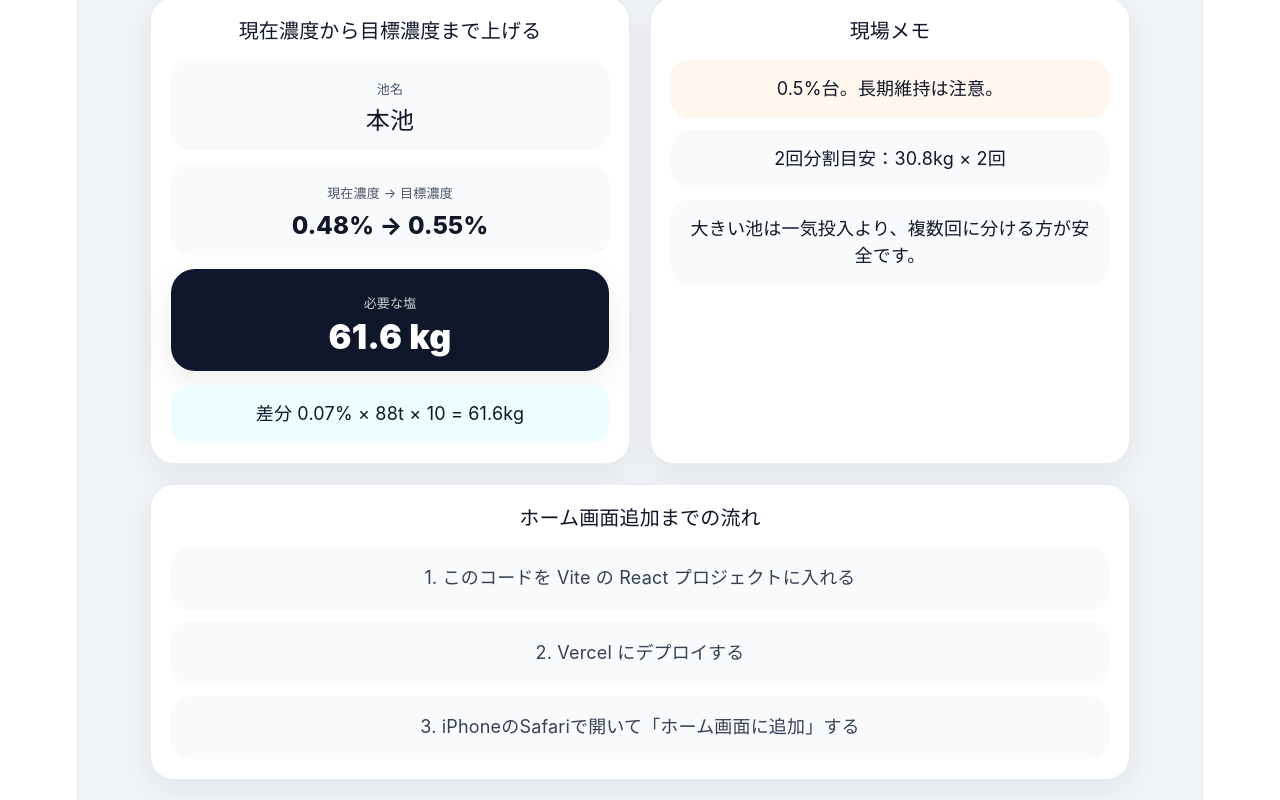
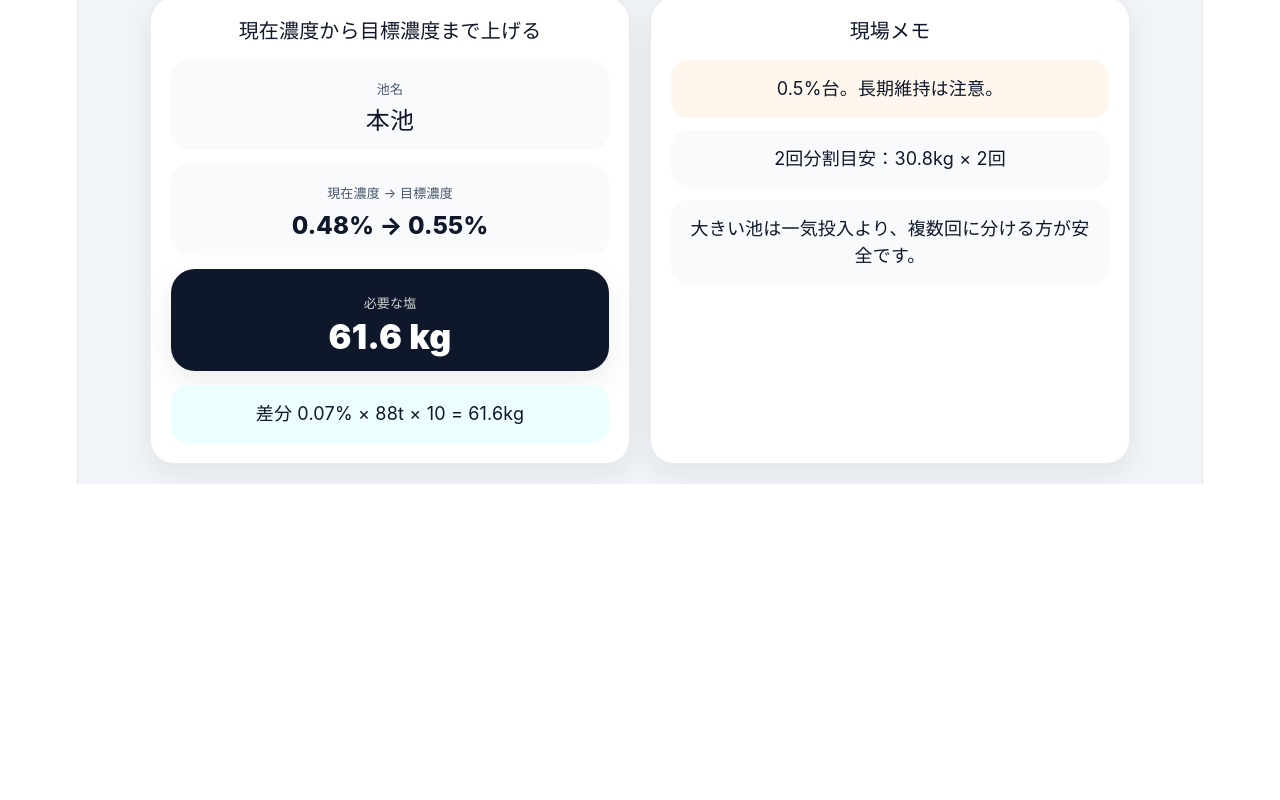
Before and after one commit to naritakoi1151-sys/koi-salt-app, a React (Vite) app: page / in a window 1280 px wide. Shown: the part 453-1253 px from the top of the page. After the commit the page ends 937 px from the top, so only its background shows below. Built offline with nearby package versions, Linux system fonts and the light colour scheme.

Commit message:
remove guide section

```diff
--- a/src/App.jsx
+++ b/src/App.jsx
@@ -287,15 +287,6 @@ export default function App() {
             </div>
           </div>
         )}
-
-        <div style={cardStyle()}>
-          <div style={{ fontWeight: 800, fontSize: 20, marginBottom: 16 }}>ホーム画面追加までの流れ</div>
-          <div style={{ display: "grid", gap: 12, color: "#334155", lineHeight: 1.7 }}>
-            <div style={infoBoxStyle()}>1. このコードを Vite の React プロジェクトに入れる</div>
-            <div style={infoBoxStyle()}>2. Vercel にデプロイする</div>
-            <div style={infoBoxStyle()}>3. iPhoneのSafariで開いて「ホーム画面に追加」する</div>
-          </div>
-        </div>
       </div>
     </div>
   );
```
